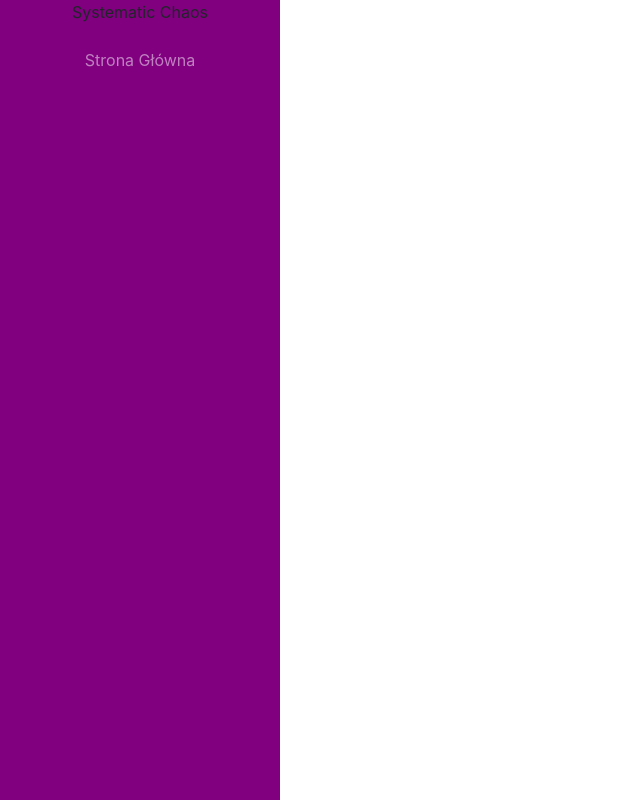
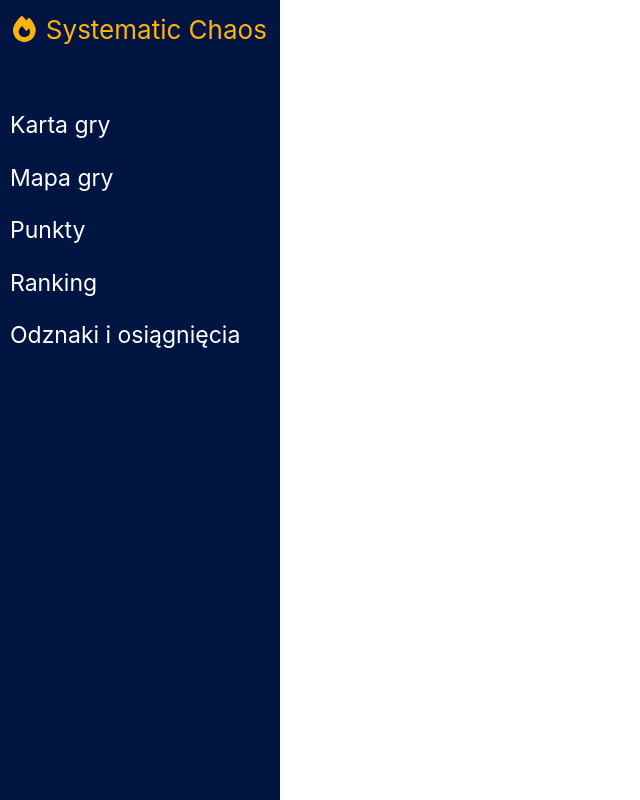
Before and after one commit to ajablonsk1/systematic-chaos, a React (Create React App) app in the folder frontend/: page / in a window 1280 px wide. Shown: the whole page, without its empty margins (0-640 px from the left). Built offline with nearby package versions, Linux system fonts and the light colour scheme.

Commit message:
SC-35: Added sidebar for desktop and mobile view

```diff
--- a/frontend/package.json
+++ b/frontend/package.json
@@ -3,7 +3,10 @@
   "version": "0.1.0",
   "private": true,
   "dependencies": {
-    "@fortawesome/fontawesome-free": "^6.1.1",
+    "@fortawesome/fontawesome-svg-core": "^6.1.1",
+    "@fortawesome/free-regular-svg-icons": "^6.1.1",
+    "@fortawesome/free-solid-svg-icons": "^6.1.1",
+    "@fortawesome/react-fontawesome": "^0.1.18",
     "@testing-library/jest-dom": "^5.16.4",
     "@testing-library/react": "^13.2.0",
     "@testing-library/user-event": "^13.5.0",
--- a/frontend/src/components/Sidebar/Sidebar.js
+++ b/frontend/src/components/Sidebar/Sidebar.js
@@ -1,18 +1,27 @@
 import React from 'react';
-import {buildNavLink} from "./navBuilder";
-import {SidebarEdit} from "./SidebarStyles";
+import {buildNavLink, buildNavLinkMobile} from "./navBuilder";
+import {SidebarEdit, NavEdit, LogoDiv, MobileNavbar} from "./SidebarStyles";
 import {Container, Nav} from "react-bootstrap";
+import { FontAwesomeIcon } from '@fortawesome/react-fontawesome'
+import { faFire } from '@fortawesome/free-solid-svg-icons'
 
 function Sidebar({link_titles}) {
     return (
+        <>
         <SidebarEdit variant="dark" className="d-md-block d-none">
             <Container className="d-flex flex-column">
-                <div id="logo"><p>Systematic Chaos</p></div>
-                <Nav className="me-auto d-flex flex-column" id="menu-options">
-                    {link_titles.map(([to, linkTitle]) => buildNavLink(to, linkTitle))}
-                </Nav>
+                <LogoDiv id="logo"><p><FontAwesomeIcon style={{marginRight: '10px'}} icon={faFire} />Systematic Chaos</p></LogoDiv>
+                <NavEdit className="me-auto d-flex flex-column" id="menu-options">
+                    {link_titles.map(([to, linkTitle]) => buildNavLink(to, linkTitle[0]))}
+                </NavEdit>
             </Container>
         </SidebarEdit>
+        <MobileNavbar className="d-md-none d-sm-block">
+            <Nav className="d-flex justify-content-center">
+                {link_titles.map(([to, linkTitle]) => buildNavLinkMobile(to, linkTitle[1]))}
+            </Nav>
+        </MobileNavbar>
+        </>
     );
 }
 
--- a/frontend/src/components/Sidebar/SidebarStyles.js
+++ b/frontend/src/components/Sidebar/SidebarStyles.js
@@ -1,12 +1,37 @@
 import styled from 'styled-components';
-import { Navbar } from 'react-bootstrap';
+import { Navbar, Nav } from 'react-bootstrap';
+
 
 export const SidebarEdit = styled(Navbar)`
     width: var(--sidebar-width);
     height: 100vh;
-    background-color: purple; // TODO: use figma color, this is for testing only
+    background-color: var(--dark-blue); // TODO: use figma color, this is for testing only
     position: fixed;
     top: 0;
     left: 0;
     padding: 0;
 `;
+
+export const NavEdit = styled(Nav)`
+    font-size: 23px;
+    margin-top: 3vh;
+    width: 100%;
+    padding: 10px;
+`;
+
+export const LogoDiv = styled.div`
+    color: var(--font-color);
+    font-size: 26px;
+    margin-top: 10px;
+`;
+
+export const MobileNavbar = styled.div`
+  background-color: var(--dark-blue);
+  width: 100vw;
+  height: 100px;
+  position: fixed;
+  top: 100%;
+  left: 0;
+  transform: translateY(-50%);
+  z-index: 3;
+`;
--- a/frontend/src/components/Sidebar/navBuilder.js
+++ b/frontend/src/components/Sidebar/navBuilder.js
@@ -1,16 +1,53 @@
 import {Nav} from "react-bootstrap";
 import {Link} from "react-router-dom";
+import styled from 'styled-components';
+import { FontAwesomeIcon } from '@fortawesome/react-fontawesome'
 
+const NavLinkStyles = styled(Nav.Link)`
+    color: white;
+    padding: 9px 0;
+    &:hover{
+      background-color: var(--button-green);
+    }
+    &:visited, &:link{
+      color: white;
+      text-decoration: none;
+    }
+`;
+
+const NavLinkStylesMobile = styled(Nav.Link)`
+    font-size: 26px;
+    color: white;
+    padding: 5px 13px;
+    &:visited, &:link{
+      color: white;
+      text-decoration: none;
+  }
+`;
 
 // TODO: add style
 export function buildNavLink(to, content){
     return (
-        <Nav.Link
+        <NavLinkStyles
             as={Link}
             key={to}
             to={to}
+            style={{}}
         >
             <span>{content}</span>
-        </Nav.Link>
+        </NavLinkStyles>
     );
 }
+
+export function buildNavLinkMobile(to, content){
+    return (
+        <NavLinkStylesMobile
+            as={Link}
+            key={to}
+            to={to}
+            style={{}}
+        >
+            <FontAwesomeIcon icon={content}/>
+        </NavLinkStylesMobile>
+    );
+}
--- a/frontend/src/utils/constants.js
+++ b/frontend/src/utils/constants.js
@@ -1,13 +1,24 @@
+import { faChessBoard, faHouse, faRankingStar, faCertificate, faStar} from '@fortawesome/free-solid-svg-icons'
+
 export const PageRoutes = {
     HOME: '/',
     QUESTION_SELECTION: '/doors-selection',
     QUESTION_ANSWER: '/question',
     EXPEDITION_INFO: '/expedition-info',
+    GAME_CARD: '/card-game',
+    GAME_MAP: '/game-map',
+    POINTS: '/points',
+    RANKING: '/ranking',
+    BADGES_ACHIEVEMENTS: '/badges-achievements'
     // TODO: add new path routes in the future
 };
 
 export const UserSidebarTitles = {
-    [PageRoutes.HOME]: 'Strona Główna',
+    [PageRoutes.GAME_CARD]: ['Karta gry', faHouse],
+    [PageRoutes.GAME_MAP]: ['Mapa gry', faChessBoard],
+    [PageRoutes.POINTS]: ['Punkty', faStar],
+    [PageRoutes.RANKING]: ['Ranking', faRankingStar],
+    [PageRoutes.BADGES_ACHIEVEMENTS]: ['Odznaki i osiągnięcia', faCertificate],
     // TODO: add new elements to the map according to the sidebar in Figma, e.g. [PathRoutes.GAME_MAP]: "Mapa Gry"
 };
 
```
Also changed, not shown: 1 other file (tests, documents, lock files or other folders).
